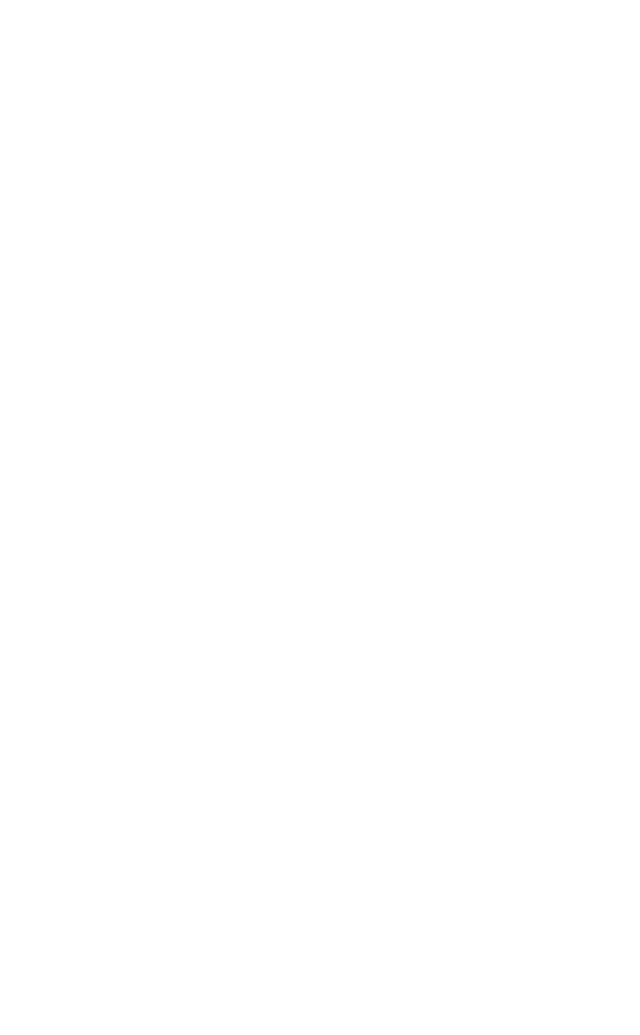
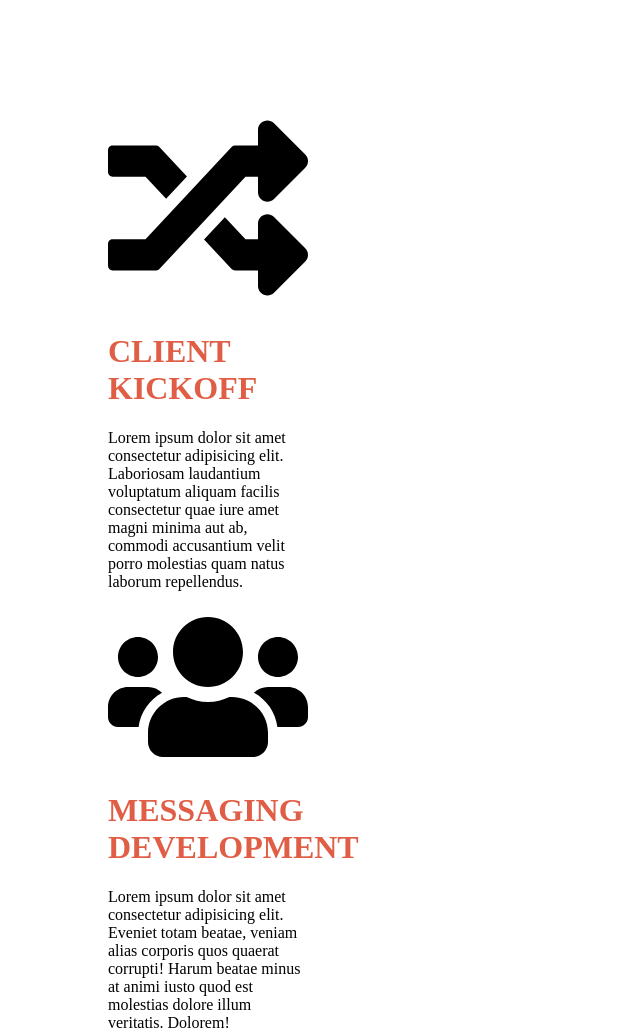
Before and after one commit to Domasbab/Testas, a website: page index.html in a window 1280 px wide. Shown: the top 1035 px of the page, without its empty margins (0-640 px from the left). Before the commit the page ends 800 px from the top, so only its background shows below. Drawn offline with Linux system fonts and the light colour scheme.

Commit message:
submit week 3 test

```diff
--- a/index.html
+++ b/index.html
@@ -9,12 +9,24 @@
     <link rel="stylesheet" href="./font-awesome.min.css">
 </head>
 <body>
-    <header>
-        <main>
-            <footer>
-
-
-            </footer>
+    <header class="headers">
+        <main class="mains">
+            <div class="logos">
+                    <img src="random-solid.svg" alt="logo2">
+                <h1 class="containerh1">CLIENT KICKOFF</h1>
+            <p>Lorem ipsum dolor sit amet consectetur adipisicing elit. Laboriosam laudantium voluptatum aliquam facilis consectetur quae iure amet magni minima aut ab, commodi accusantium velit porro molestias quam natus laborum repellendus.</p>
+                    <img src="users-solid.svg" alt="logo1">
+                <H1 class="containerh1">MESSAGING DEVELOPMENT</H1>
+            <p>Lorem ipsum dolor sit amet consectetur adipisicing elit. Eveniet totam beatae, veniam alias corporis quos quaerat corrupti! Harum beatae minus at animi iusto quod est molestias dolore illum veritatis. Dolorem!</p>
+                    <img src="university-solid.svg" alt="logo3">
+                <H1 class="containerh1">SALES ALIGNMENT</H1>
+            <p>Lorem, ipsum dolor sit amet consectetur adipisicing elit. Eum officia expedita unde necessitatibus blanditiis fugiat architecto aliquid nisi vitae! Totam omnis nam odio tempore. Sunt quibusdam nostrum id rem excepturi.</p>
+                    <img src="cc-apple-pay-brands.svg" alt="logo4">
+                <H1 class="containerh1">CAMPAIGN STRATEGY</H1>
+            <p>Lorem ipsum dolor sit, amet consectetur adipisicing elit. Recusandae dolore saepe earum officiis eum voluptatum omnis perspiciatis dolores rerum commodi? Ratione nobis et aut sapiente iste. Provident odio sequi fuga?</p>
+            </div>
+                <footer>
+                </footer>
         </main>
     </header>
 
--- a/main.css
+++ b/main.css
@@ -0,0 +1,18 @@
+.headers {
+    width: 1000px;
+}
+.mains {
+ width: 100%;
+ margin-right: 20%;
+ display: flex;
+}
+.logos {
+    width: 20%;
+    margin-left: 10%;
+    margin-right: 10%;
+    margin-top: 10%;
+    margin-bottom: 10%;
+}
+.containerh1 {
+    color: #e05e46;
+}
```
Also changed, not shown: cc-apple-pay-brands.svg (added), dizainas.png (added), random-solid.svg (added), university-solid.svg (added), users-solid.svg (added).
